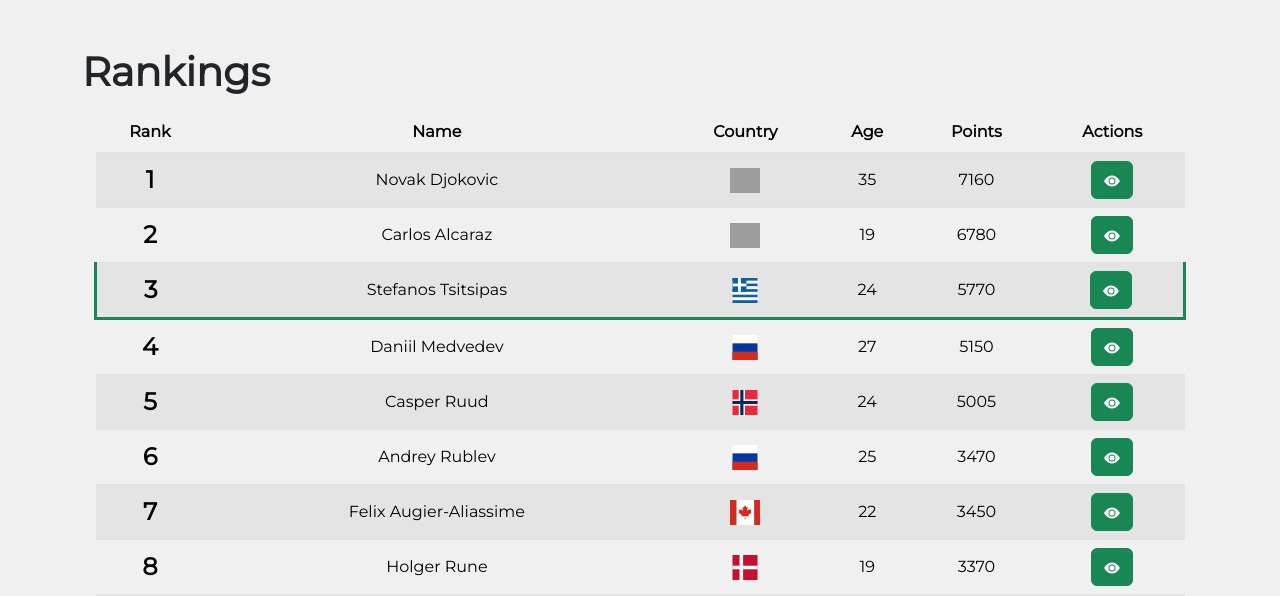
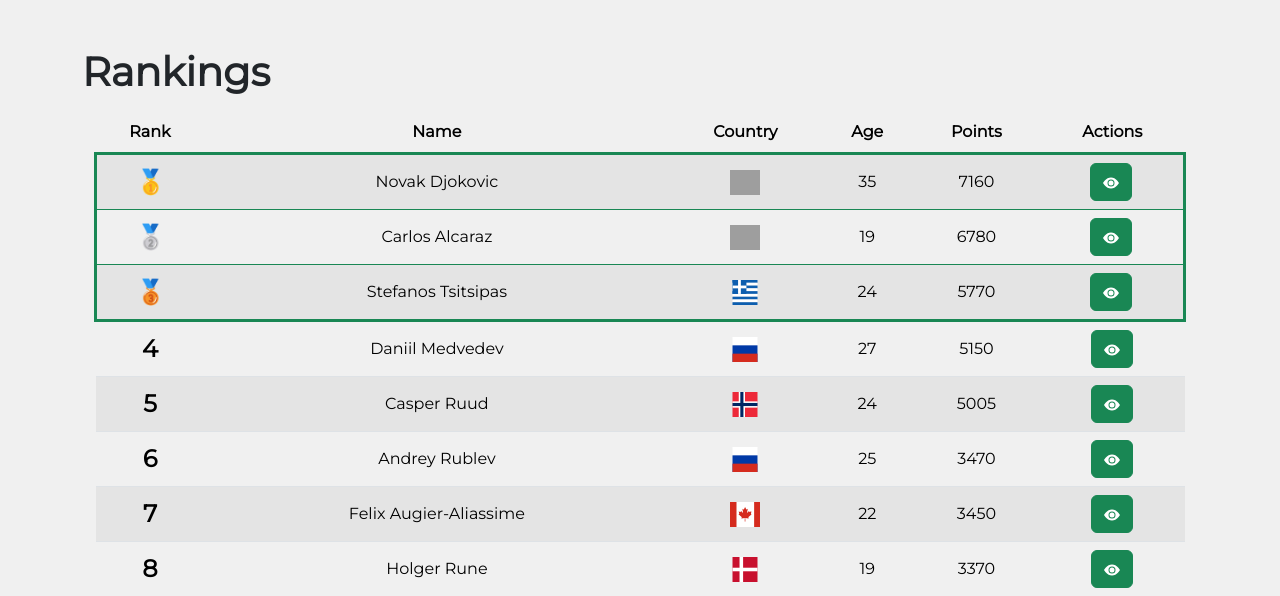
Before and after one commit to gBoole01/simple-atp-crud-php, a PHP site: page /rankings.php in a window 1280 px wide. Shown: the part 59-655 px from the top of the page. Run offline with PHP 8.4, Linux system fonts and the light colour scheme; data comes from the database, SQL or seed files in the repository; grey boxes are pictures that could not be loaded.

Commit message:
style: enhance ranking visual

```diff
--- a/src/lib/rankingMedal.php
+++ b/src/lib/rankingMedal.php
@@ -9,6 +9,6 @@ function getRankingMedal($rank)
         case 3:
             return "🥉";
         default:
-            return "";
+            return $rank;
     }
 }
--- a/src/rankings.php
+++ b/src/rankings.php
@@ -1,6 +1,7 @@
 <?php
 require('lib/dbConnect.php');
 require('lib/countries.php');
+require('lib/rankingMedal.php');
 
 $countries = getCountries();
 
@@ -27,14 +28,18 @@ include('inc/header.php'); ?>
             </thead>
             <tbody>
                 <?php foreach ($players as $player) {
-                    if ($player["rank"] <= 10 && $player["rank"] !== 3) { ?>
+                    if ($player["rank"] === 1) { ?>
+                        <tr class="bg-success-subtle border border-bottom-0 border-3 border-success">
+                        <?php } elseif ($player["rank"] === 2) { ?>
+                        <tr class="bg-success-subtle border border-top-0 border-bottom-0 border-3 border-success">
+                        <?php } elseif ($player["rank"] === 3) { ?>
+                        <tr class="bg-success-subtle border border-top-0 border-3 border-success">
+                        <?php } elseif ($player["rank"] <= 10) { ?>
                         <tr>
-                        <?php } elseif ($player["rank"] === 3) { ?>
-                        <tr class="border border-top-0 border-3 border-success">
                         <?php } else { ?>
                         <tr data-aos="fade-left" data-aos-duration="1500" data-aos-once="true">
                         <?php } ?>
-                        <td class="fs-4 fw-bold"><?= $player["rank"] ?></td>
+                        <td class="fs-4 fw-bold"><?= getRankingMedal($player["rank"]) ?></td>
                         <td><?= $player["firstname"] . " " . $player["lastname"] ?></td>
                         <td>
                             <img class="mx-auto" height=25 width=30 src="assets/img/flags/<?= $player['country'] ?>.svg" alt="Flag of <?= $countries[$player['country']] ?>" data-bs-toggle="tooltip" data-bs-placement="bottom" data-bs-title="<?= $countries[$player['country']] ?>">
```
